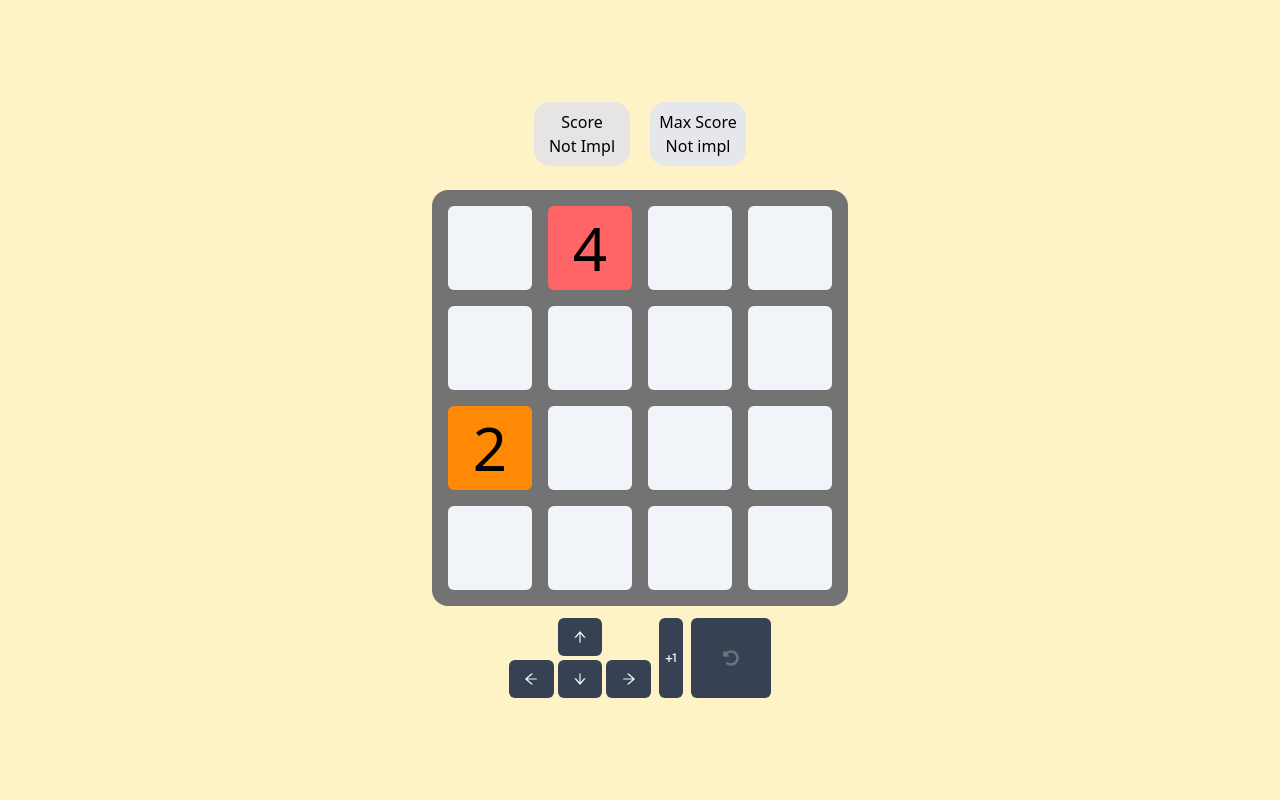
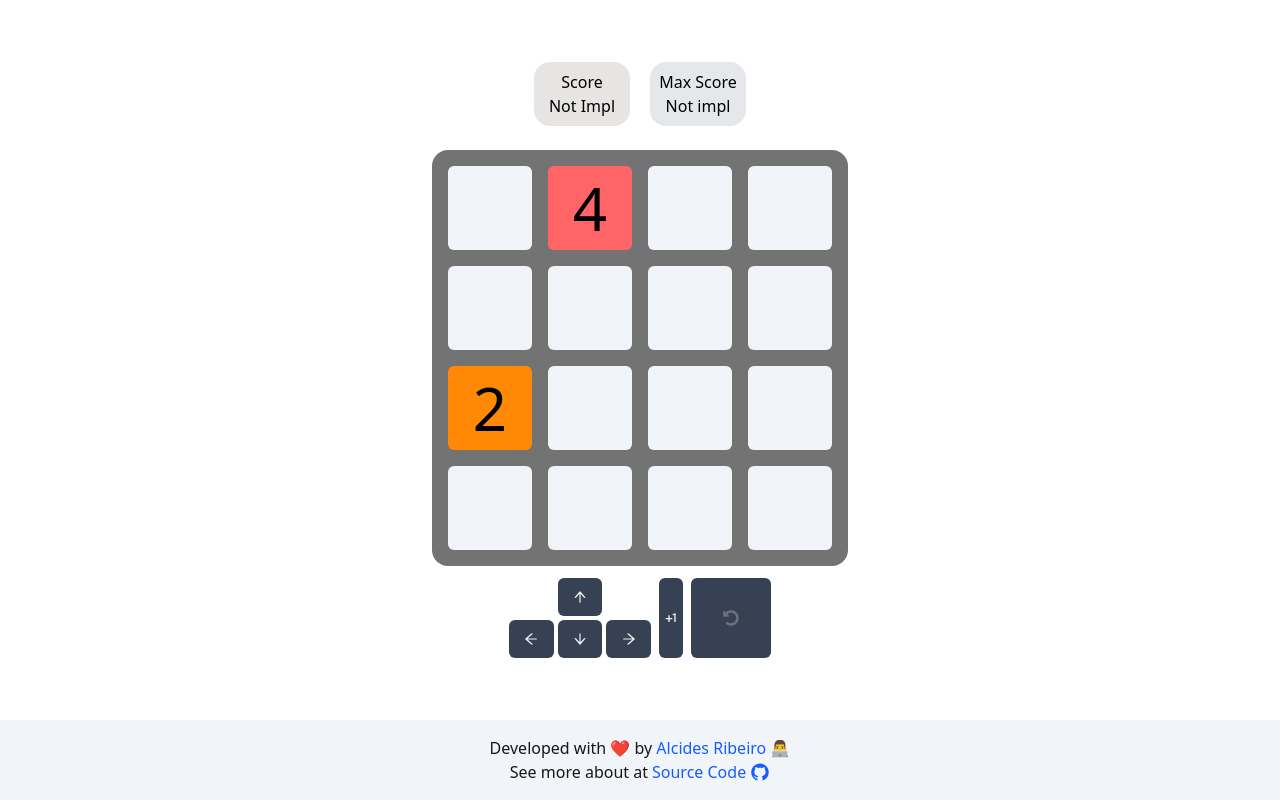
Before and after one commit to srcid/react-2048-game, a React (Vite) app: page / in a window 1280 px wide. Built offline with nearby package versions, Linux system fonts and the light colour scheme.

Commit message:
feat(App): added footer

```diff
--- a/src/components/App.tsx
+++ b/src/components/App.tsx
@@ -1,9 +1,10 @@
+import { clsx } from "clsx";
+import { useEffect } from "react";
+import { useBoardStore } from "../store/useBoardStore";
+import { movements } from "../utils/gameboard";
 import Block from "./Block";
-import { clsx } from "clsx";
-import { useBoardStore } from "../store/useBoardStore";
 import Controls from "./Controls";
-import { movements } from "../utils/gameboard";
-import { useEffect } from "react";
+import FooterBar from "./FooterBar";
 
 function App() {
   const boardState = useBoardStore((state) => state);
@@ -24,8 +25,8 @@ function App() {
   }, [boardState]);
 
   return (
-    <div className="bg-amber-100">
-      <div className="flex flex-col items-center justify-center min-h-screen">
+    <div className="flex flex-col min-h-screen">
+      <div className="flex flex-1 flex-col items-center justify-center">
         <section className="flex flex-row gap-5 mb-5 w-full justify-center">
           <div className="bg-stone-200 py-2 flex flex-col items-center rounded-2xl min-w-[6rem]">
             <span>Score</span>
@@ -65,6 +66,7 @@ function App() {
         </div>
         <Controls />
       </div>
+      <FooterBar />
     </div>
   );
 }
--- /dev/null
+++ b/src/components/FooterBar.tsx
@@ -0,0 +1,27 @@
+import { AiFillGithub } from "react-icons/ai";
+
+export default function FooterBar() {
+  const ghUserUrl = "https://github.com/srcid/";
+  const ghProjName = "react-2048-game/";
+
+  return (
+    <footer className="text-center p-4 bg-slate-100 text-neutral-900">
+      <p>
+        Developed with ❤️ by{" "}
+        <a className="link" href={ghUserUrl} target="_blank">
+          Alcides Ribeiro 👨‍💻
+        </a>
+      </p>
+      <p className="flex gap-1 justify-center">
+        See more about at
+        <a
+          className="flex flex-row items-center gap-1 link"
+          href={`${ghUserUrl}${ghProjName}`}
+          target="_blank"
+        >
+          Source Code <AiFillGithub className="size-5" />
+        </a>
+      </p>
+    </footer>
+  );
+}
--- a/src/styles.css
+++ b/src/styles.css
@@ -1 +1,7 @@
 @import "tailwindcss";
+
+@layer components {
+  .link {
+    @apply text-blue-600  visited:text-purple-600 hover:text-blue-800 hover:underline;
+  }
+}
```
